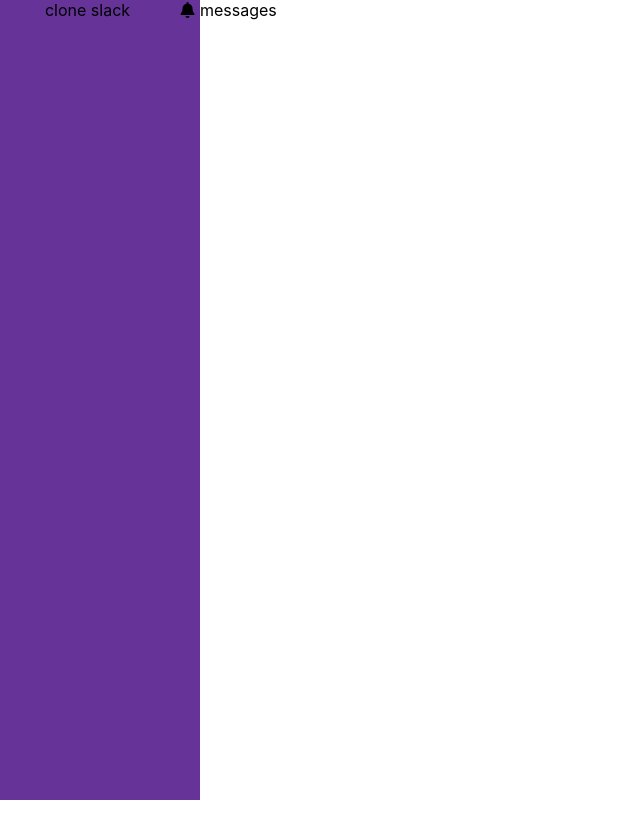
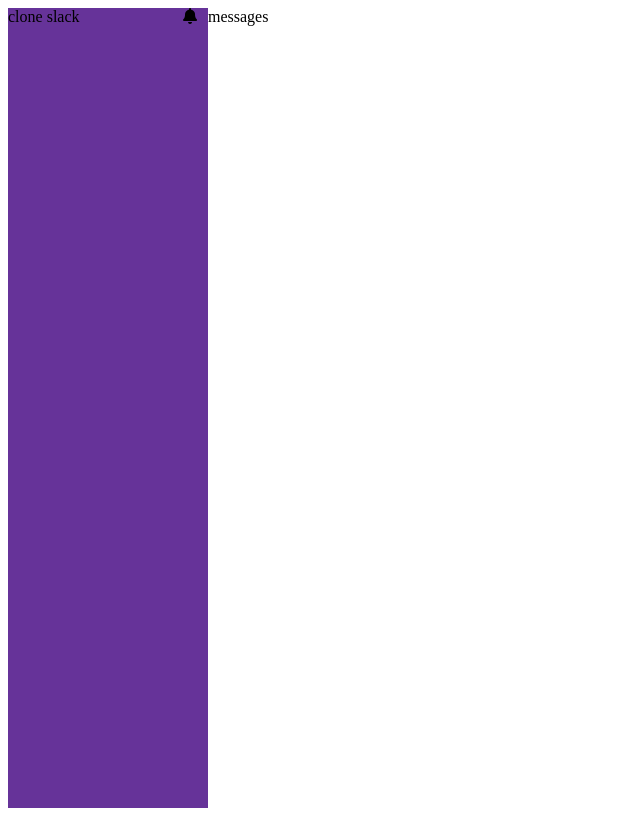
Before and after one commit to YasirHasn9/real-time-chat, a React (Create React App) app: page / in a window 1280 px wide. Shown: the whole page, without its empty margins (0-640 px from the left). Built offline with nearby package versions, Linux system fonts and the light colour scheme.

Commit message:
deleted unused files

```diff
--- a/src/App.css
+++ /dev/null
@@ -1,38 +0,0 @@
-.App {
-  text-align: center;
-}
-
-.App-logo {
-  height: 40vmin;
-  pointer-events: none;
-}
-
-@media (prefers-reduced-motion: no-preference) {
-  .App-logo {
-    animation: App-logo-spin infinite 20s linear;
-  }
-}
-
-.App-header {
-  background-color: #282c34;
-  min-height: 100vh;
-  display: flex;
-  flex-direction: column;
-  align-items: center;
-  justify-content: center;
-  font-size: calc(10px + 2vmin);
-  color: white;
-}
-
-.App-link {
-  color: #61dafb;
-}
-
-@keyframes App-logo-spin {
-  from {
-    transform: rotate(0deg);
-  }
-  to {
-    transform: rotate(360deg);
-  }
-}
--- a/src/App.tsx
+++ b/src/App.tsx
@@ -1,10 +1,10 @@
 import React from 'react';
 import { Layout } from './components/layout/Layout';
-import "./App.css"
+
 
 function App() {
   return (
-    <div className="App">
+    <div>
       <Layout />
     </div>
   );
--- a/src/index.css
+++ /dev/null
@@ -1,13 +0,0 @@
-body {
-  margin: 0;
-  font-family: -apple-system, BlinkMacSystemFont, 'Segoe UI', 'Roboto', 'Oxygen',
-    'Ubuntu', 'Cantarell', 'Fira Sans', 'Droid Sans', 'Helvetica Neue',
-    sans-serif;
-  -webkit-font-smoothing: antialiased;
-  -moz-osx-font-smoothing: grayscale;
-}
-
-code {
-  font-family: source-code-pro, Menlo, Monaco, Consolas, 'Courier New',
-    monospace;
-}
--- a/src/index.tsx
+++ b/src/index.tsx
@@ -1,6 +1,5 @@
 import React from 'react';
 import ReactDOM from 'react-dom';
-import './index.css';
 import App from './App';
 import reportWebVitals from './reportWebVitals';
 
```
